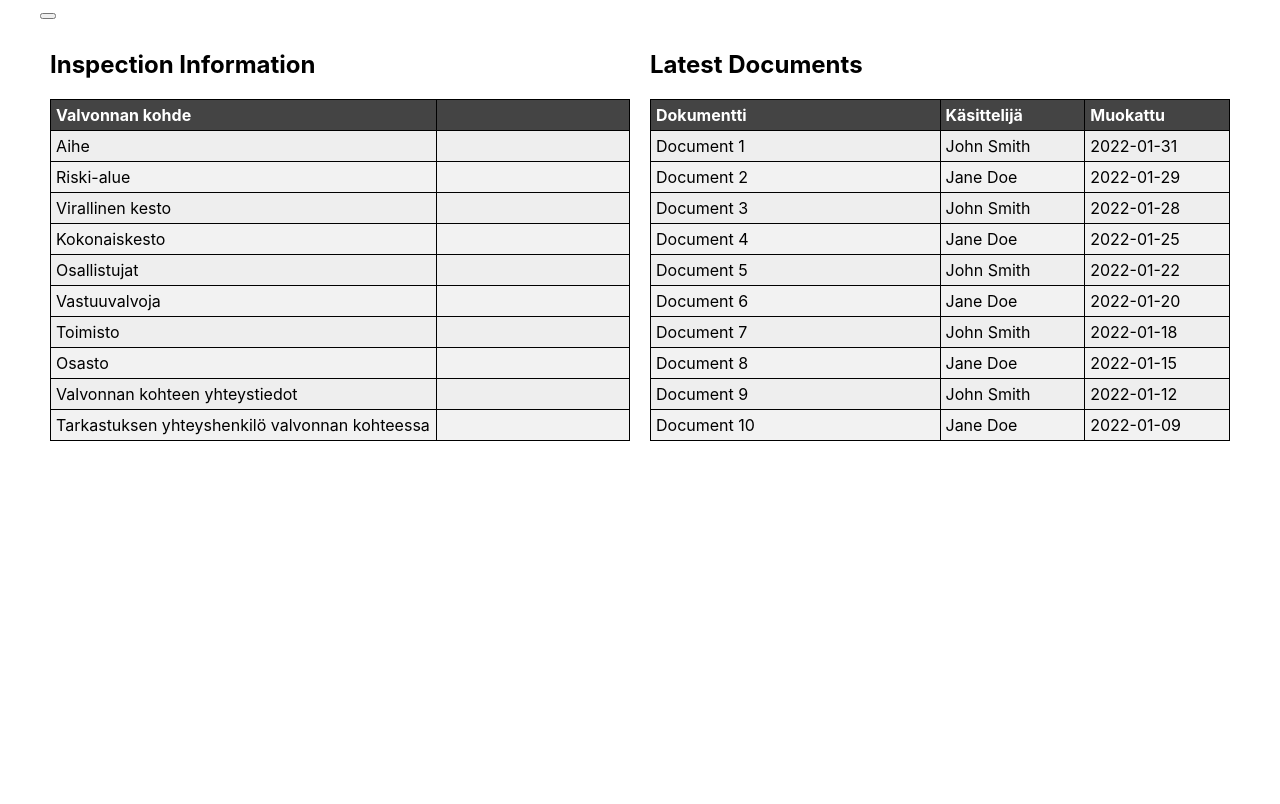
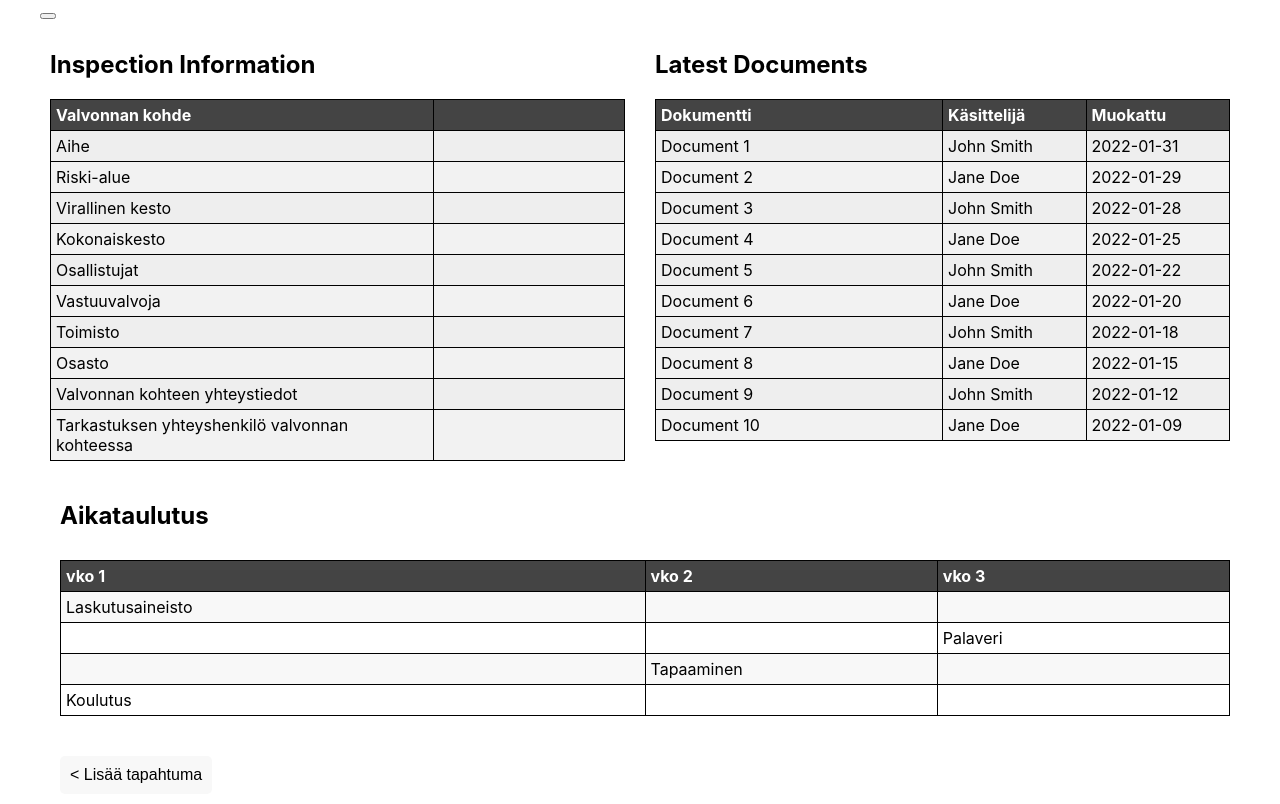
Before and after one commit to jjuuliak/VTP-1, a React (Create React App) app in the folder client/: page / in a window 1280 px wide. Built offline with nearby package versions, Linux system fonts and the light colour scheme; the HTML template or start-up script is replaced by a standard one.

Commit message:
Add Scheduling component

```diff
--- a/client/src/App.css
+++ b/client/src/App.css
@@ -46,16 +46,23 @@
 .main-container {
   display: flex;
   flex-wrap: wrap;
+  justify-content: space-between;
 }
 
 .main-container > * {
-  width: 50%;
+  width: calc(50% - 5px);
   box-sizing: border-box;
   padding: 10px;
+}
+
+.main-container > *:last-child {
+  width: 100%;
+  margin-left: 10px;
 }
 
 @media (max-width: 768px) {
   .main-container > * {
     width: 100%;
+    margin-bottom: 10px;
   }
 }
--- a/client/src/App.js
+++ b/client/src/App.js
@@ -2,6 +2,7 @@ import React from 'react';
 import Navigation from './components/Navigation';
 import InspectionInformation from './components/InspectionInformation';
 import LatestDocuments from './components/LatestDocuments';
+import Scheduling from './components/Scheduling';
 import './App.css';
 
 const App = () => {
@@ -11,6 +12,7 @@ const App = () => {
       <div className="main-container">
         <InspectionInformation />
         <LatestDocuments />
+        <Scheduling />
       </div>
     </div>
   );
--- /dev/null
+++ b/client/src/components/Scheduling.css
@@ -0,0 +1,60 @@
+.scheduling-container {
+  display: flex;
+  flex-direction: column;
+  justify-content: flex-start;
+  align-items: flex-start;
+  width: 100%;
+}
+
+.scheduling-title {
+  font-size: 36px;
+  font-weight: bold;
+  margin-bottom: 20px;
+}
+
+.scheduling-table {
+  border-collapse: collapse;
+  width: 100%;
+  margin-bottom: 20px;
+}
+
+.scheduling-table th,
+.scheduling-table td {
+  padding: 5px;
+  border: 1px solid black;
+}
+
+.scheduling-table th {
+  background-color: #444;
+}
+
+.scheduling-table tr:nth-child(odd) {
+  background-color: #f8f8f8;
+}
+
+.scheduling-table tr:nth-child(even) {
+  background-color: white;
+}
+
+.scheduling-table tr:hover {
+  background-color: #ddd;
+}
+
+.scheduling-button {
+  background-color: #f8f8f8;
+  color: black;
+  font-size: 16px;
+  padding: 10px;
+  border: none;
+  border-radius: 5px;
+  margin-top: 20px;
+  cursor: pointer;
+}
+
+.scheduling-button:hover {
+  background-color: #d3d3d3;
+}
+
+.scheduling-button:before {
+  content: "< ";
+}
--- /dev/null
+++ b/client/src/components/Scheduling.js
@@ -0,0 +1,113 @@
+import React, { useState } from 'react';
+import './Scheduling.css';
+
+const Scheduling = () => {
+  const [rows, setRows] = useState([
+    {
+      id: 1,
+      event: 'Laskutusaineisto',
+      person: 'Kaisa',
+      week: '1'
+    },
+    {
+      id: 2,
+      event: 'Palaveri',
+      person: 'Matti',
+      week: '3'
+    },
+    {
+      id: 3,
+      event: 'Tapaaminen',
+      person: 'Jaana',
+      week: '2'
+    },
+    {
+      id: 4,
+      event: 'Koulutus',
+      person: 'Hanna',
+      week: '1'
+    }
+  ]);
+
+  const headers = ['vko 1', 'vko 2', 'vko 3'];
+
+  const [showForm, setShowForm] = useState(false);
+
+  const [newEvent, setNewEvent] = useState({
+    event: '',
+    person: '',
+    week: ''
+  });
+
+  const handleFormChange = (event) => {
+    const { name, value } = event.target;
+    setNewEvent((prevState) => ({ ...prevState, [name]: value }));
+  };
+
+  const handleFormSubmit = (event) => {
+    event.preventDefault();
+    setRows((prevState) => [
+      ...prevState,
+      {
+        id: prevState.length + 1,
+        event: newEvent.event,
+        person: newEvent.person,
+        week: newEvent.week
+      }
+    ]);
+    setNewEvent({
+      event: '',
+      person: '',
+      week: ''
+    });
+    setShowForm(false);
+  };
+
+  return (
+    <div className="scheduling-container">
+      <h2>Aikataulutus</h2>
+      <table className="scheduling-table">
+        <thead>
+          <tr>
+            {headers.map((header, index) => (
+              <th key={index}>{header}</th>
+            ))}
+          </tr>
+        </thead>
+        <tbody>
+        {rows.map(row => (
+          <tr key={row.id}>
+            {[1, 2, 3].map((week) => (
+              <td key={week}>
+                {row.week === week.toString() ? row.event : ''}
+              </td>
+            ))}
+          </tr>
+        ))}
+        </tbody>
+      </table>
+      <button className="scheduling-button" onClick={() => setShowForm(!showForm)}>
+        Lisää tapahtuma
+      </button>
+      {showForm && (
+        <form className="scheduling-form" onSubmit={handleFormSubmit}>
+          <label>
+            Tapahtuma:
+            <input type="text" name="event" value={newEvent.event} onChange={handleFormChange} />
+          </label>
+          <label>
+            Henkilö:
+            <input type="text" name="person" value={newEvent.person} onChange={handleFormChange} />
+          </label>
+          <label>
+            Viikko:
+            <input type="text" name="week" value={newEvent.week} onChange={handleFormChange} />
+          </label>
+          <button type="submit">Tallenna</button>
+        </form>
+      )}
+    </div>
+  );
+};
+
+export default Scheduling;
```
